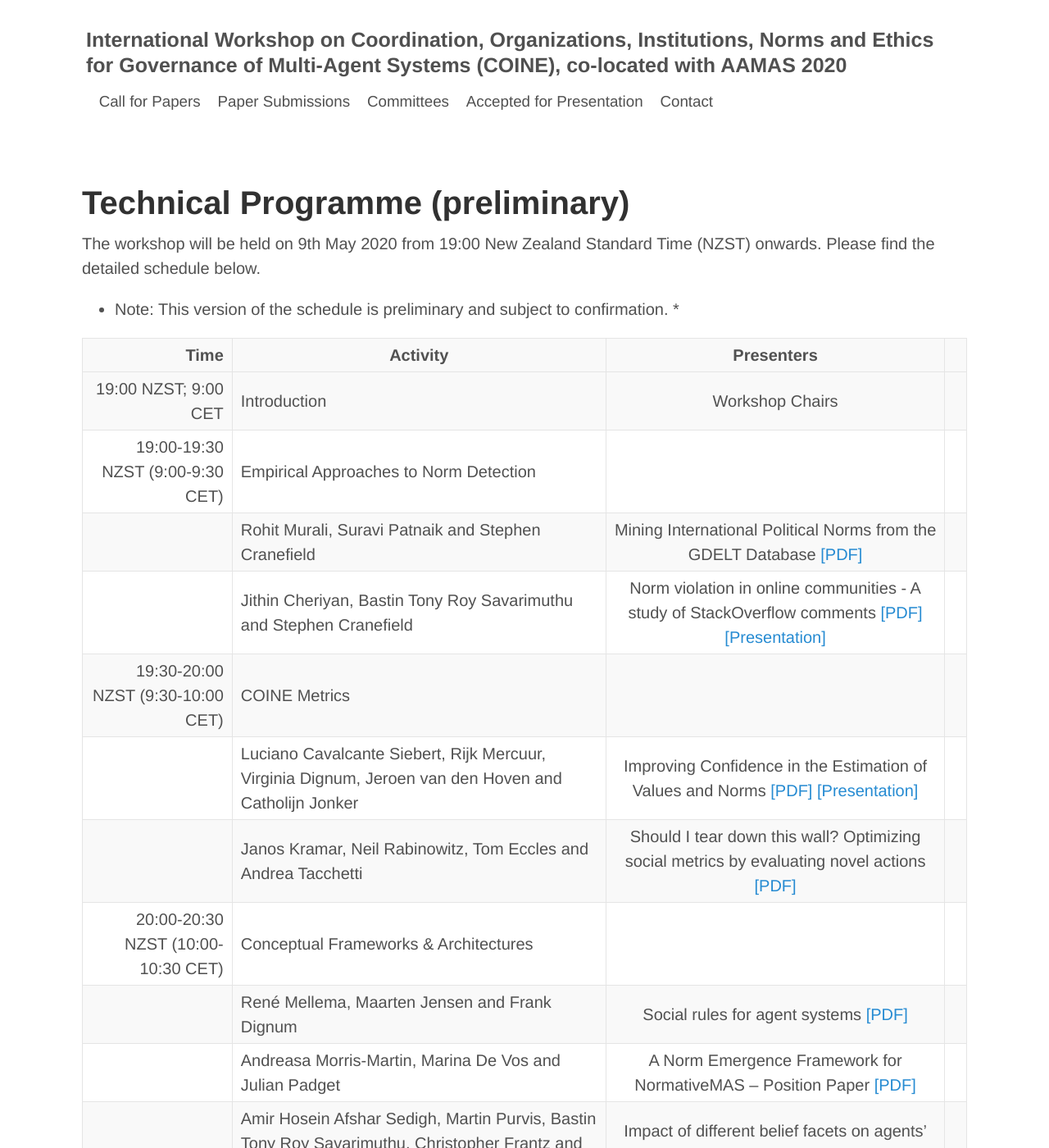
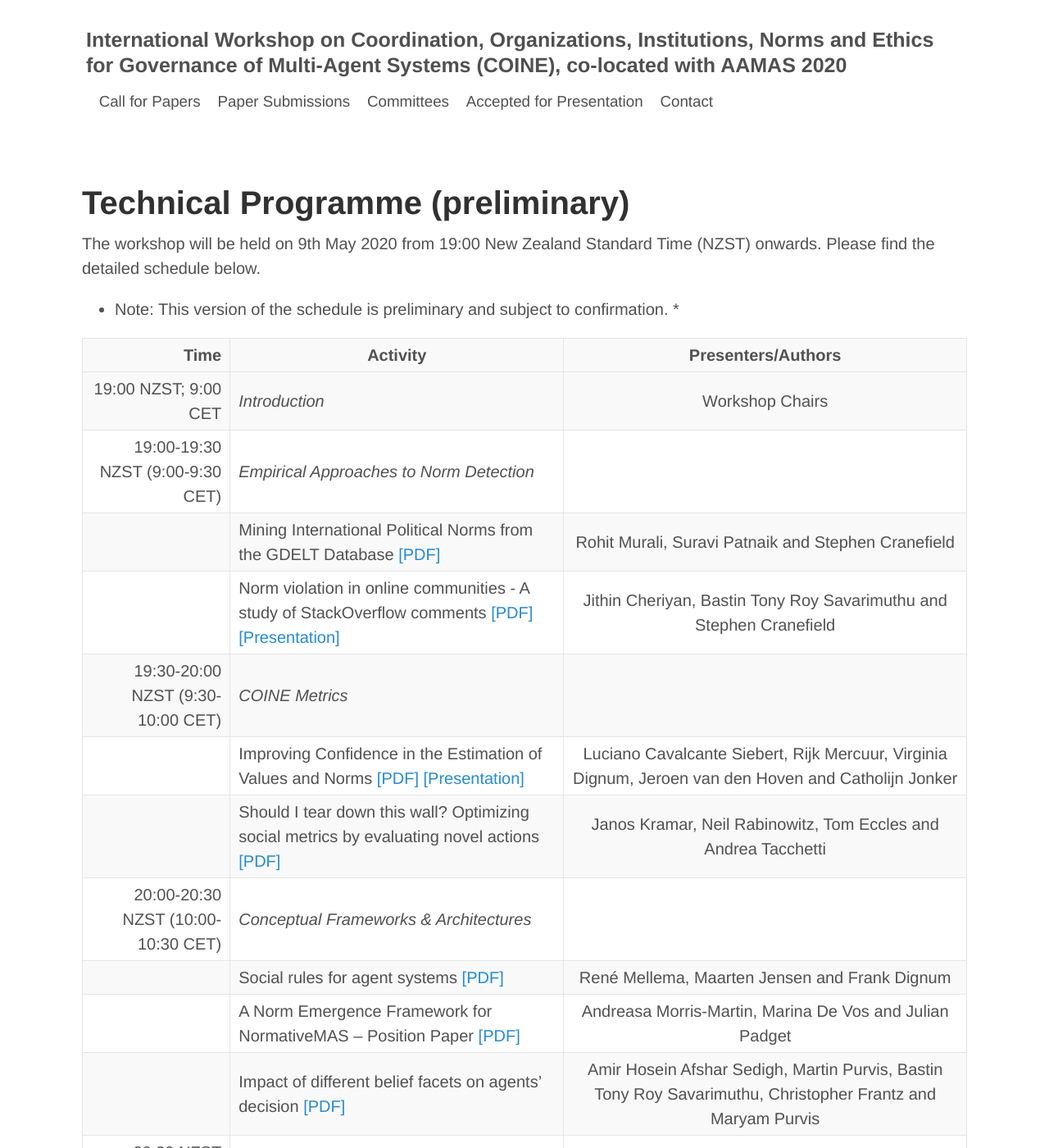
Before and after one commit to coin-workshop/coine-2020-new-zealand, a Jekyll site: the page built from technical_programme.md, in a window 1280 px wide and 1400 px high. Shown: the whole window at 82% size. Built offline with Jekyll 4.4.1, drawn with Linux system fonts in a browser that asks for light colours; some of the changed text lies outside the part shown.

Commit message:
Fix table organisation.

```diff
--- a/technical_programme.md
+++ b/technical_programme.md
@@ -9,17 +9,17 @@ The workshop will be held on 9th May 2020 from 19:00 New Zealand Standard Time (
 
 * Note: This version of the schedule is preliminary and subject to confirmation. *
 
-| Time           |      Activity      |  Presenters |
-|----------------:|-------------|:------:|
-| 19:00 NZST;  9:00 CET | Introduction | Workshop Chairs |
-| 19:00-19:30 NZST (9:00-9:30 CET) | Empirical Approaches to Norm Detection | |
-| | Rohit Murali, Suravi Patnaik and Stephen Cranefield | Mining International Political Norms from the GDELT Database [\[PDF\]](https://arxiv.org/abs/2003.14027) |
-| | Jithin Cheriyan, Bastin Tony Roy Savarimuthu and Stephen Cranefield | Norm violation in online communities - A study of StackOverflow comments [\[PDF\]](https://arxiv.org/abs/2004.05589) [\[Presentation\]](https://underline.io/lecture/95-norm-violation) |
-| 19:30-20:00 NZST (9:30-10:00 CET) | COINE Metrics | |
-| | Luciano Cavalcante Siebert, Rijk Mercuur, Virginia Dignum, Jeroen van den Hoven and Catholijn Jonker | Improving Confidence in the Estimation of Values and Norms [\[PDF\]](https://arxiv.org/abs/2004.01056) [\[Presentation\]](https://underline.io/lecture/97-improving-confidence-in-the-estimation-of-values-and-norms) |
-| | Janos Kramar, Neil Rabinowitz, Tom Eccles and Andrea Tacchetti | Should I tear down this wall? Optimizing social metrics by evaluating novel actions [\[PDF\]](https://arxiv.org/abs/2004.07625) | |
-| 20:00-20:30 NZST (10:00-10:30 CET) | Conceptual Frameworks & Architectures | |
-| | René Mellema, Maarten Jensen and Frank Dignum | Social rules for agent systems [\[PDF\]](https://arxiv.org/abs/2004.12797) |
-| | Andreasa Morris-Martin, Marina De Vos and Julian Padget | A Norm Emergence Framework for NormativeMAS – Position Paper  [\[PDF\]](https://arxiv.org/abs/2004.02575) |
-| | Amir Hosein Afshar Sedigh, Martin Purvis, Bastin Tony Roy Savarimuthu, Christopher Frantz and Maryam Purvis | Impact of different belief facets on agents' decision [\[PDF\]](https://arxiv.org/abs/2004.11858) |
-| 20:30 NZST (10:30 CET)| Open discussion | Workshop Chairs |
+| Time           |      Activity      |  Presenters/Authors |
+|----------------------:|-------------|:------:|
+| 19:00 NZST;  9:00 CET | *Introduction* | Workshop Chairs |
+| 19:00-19:30 NZST (9:00-9:30 CET) | *Empirical Approaches to Norm Detection* | |
+| | Mining International Political Norms from the GDELT Database [\[PDF\]](https://arxiv.org/abs/2003.14027) | Rohit Murali, Suravi Patnaik and Stephen Cranefield |
+| | Norm violation in online communities - A study of StackOverflow comments [\[PDF\]](https://arxiv.org/abs/2004.05589) [\[Presentation\]](https://underline.io/lecture/95-norm-violation) | Jithin Cheriyan, Bastin Tony Roy Savarimuthu and Stephen Cranefield |
+| 19:30-20:00 NZST (9:30-10:00 CET) | *COINE Metrics* | |
+| | Improving Confidence in the Estimation of Values and Norms [\[PDF\]](https://arxiv.org/abs/2004.01056) [\[Presentation\]](https://underline.io/lecture/97-improving-confidence-in-the-estimation-of-values-and-norms) | Luciano Cavalcante Siebert, Rijk Mercuur, Virginia Dignum, Jeroen van den Hoven and Catholijn Jonker |
+| | Should I tear down this wall? Optimizing social metrics by evaluating novel actions [\[PDF\]](https://arxiv.org/abs/2004.07625) | Janos Kramar, Neil Rabinowitz, Tom Eccles and Andrea Tacchetti |
+| 20:00-20:30 NZST (10:00-10:30 CET) | *Conceptual Frameworks & Architectures* | |
+| | Social rules for agent systems [\[PDF\]](https://arxiv.org/abs/2004.12797) | René Mellema, Maarten Jensen and Frank Dignum |
+| | A Norm Emergence Framework for NormativeMAS – Position Paper  [\[PDF\]](https://arxiv.org/abs/2004.02575) | Andreasa Morris-Martin, Marina De Vos and Julian Padget |
+| | Impact of different belief facets on agents' decision [\[PDF\]](https://arxiv.org/abs/2004.11858) | Amir Hosein Afshar Sedigh, Martin Purvis, Bastin Tony Roy Savarimuthu, Christopher Frantz and Maryam Purvis |
+| 20:30 NZST (10:30 CET) | *Open discussion* | Workshop Chairs |
```
